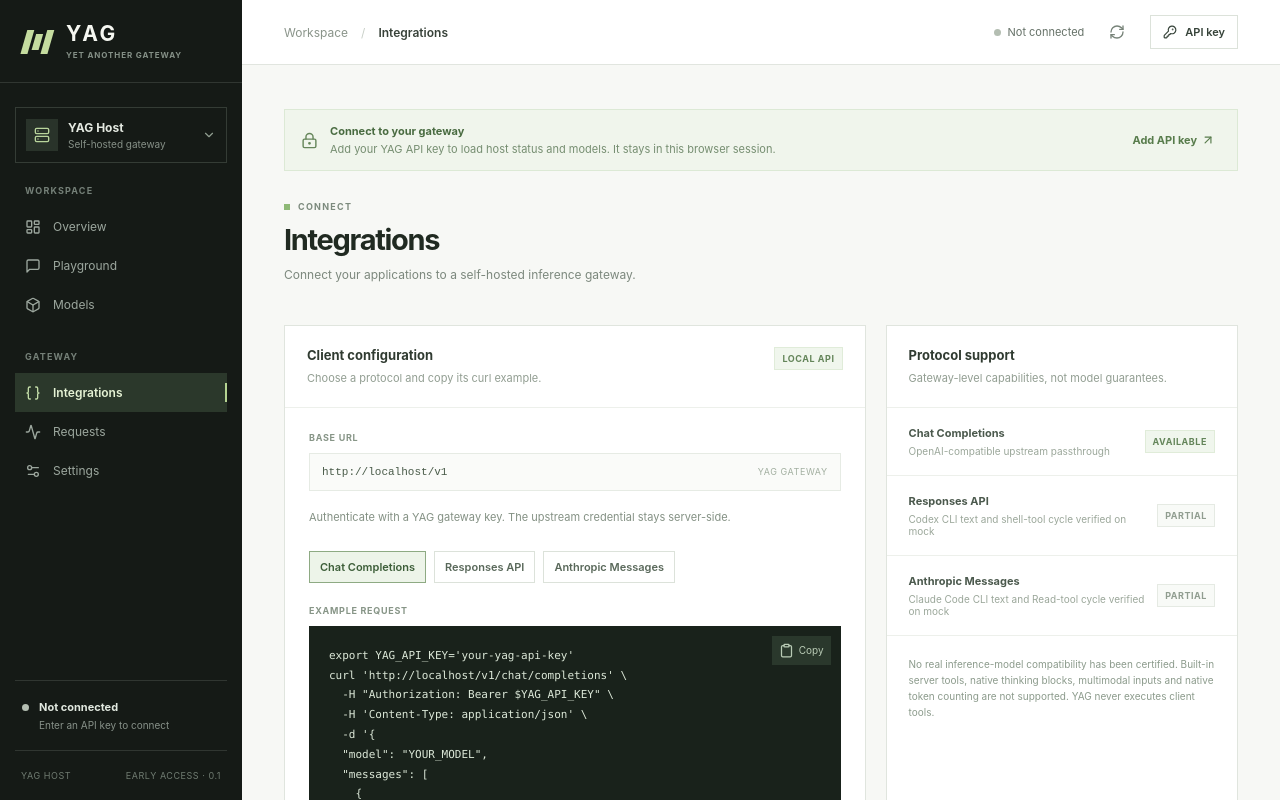
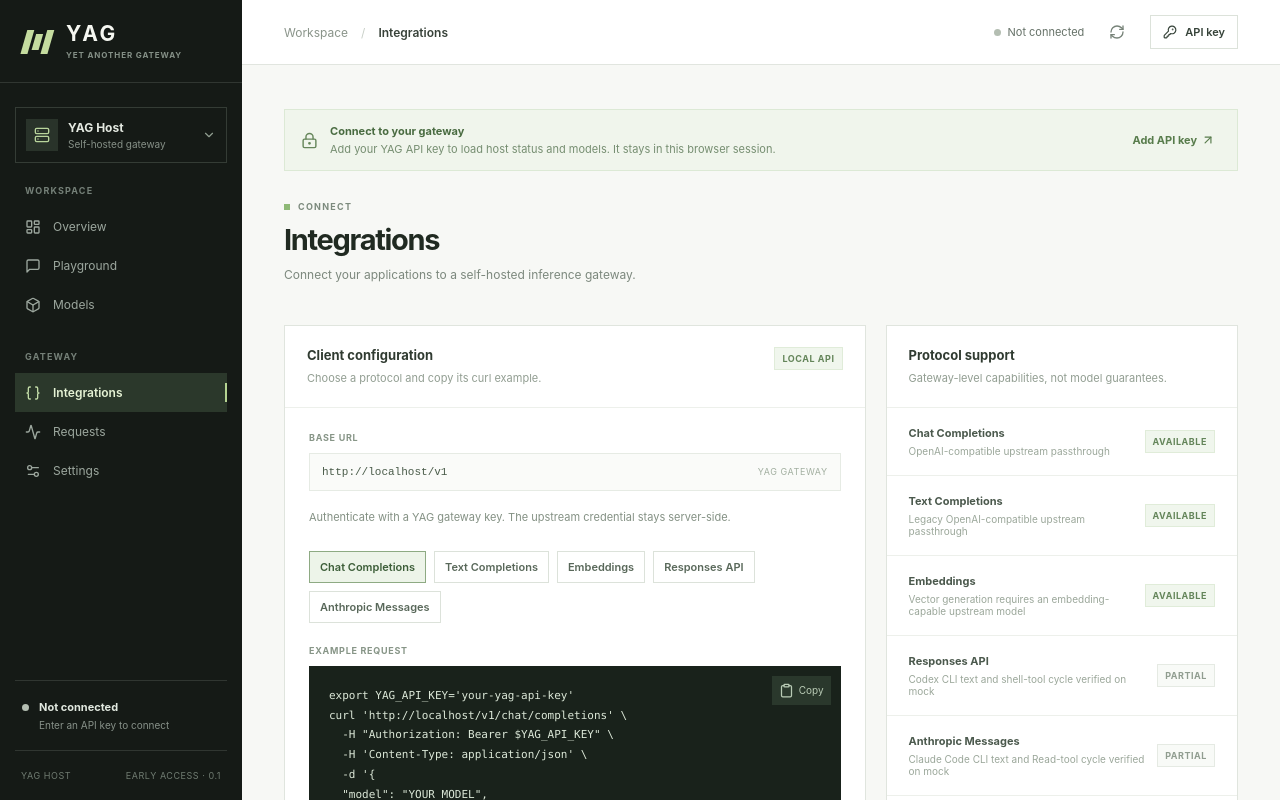
Before and after one commit to oakvx/yag, a React (Vite) app in the folder console/: page / in a window 1280 px wide. Both pictures are taken after a click on the button "Integrations". Shown: the top 800 px of the page. Built offline with nearby package versions, Linux system fonts and the light colour scheme.

Commit message:
feat(console): generate copyable embeddings and completions integration examples

```diff
--- a/console/src/main.tsx
+++ b/console/src/main.tsx
@@ -187,13 +187,17 @@ function Playground({apiKey,models,model,setModel}: {apiKey: string; models: Mod
 }
 function CopyBlock({text}: {text: string}) { const [copied,setCopied]=useState(false); return <div className="code-block"><button onClick={async () => {try {await navigator.clipboard.writeText(text);setCopied(true);setTimeout(() => setCopied(false),2000)} catch { setCopied(false) }}} title="Copy to clipboard">{copied?<Check size={15}/>:<Clipboard size={15}/>} {copied?'Copied':'Copy'}</button><pre>{text}</pre></div> }
 function Integrations({model}: {model: string}) {
-  const [protocol,setProtocol]=useState<'chat'|'responses'|'anthropic'>('chat')
+  const [protocol,setProtocol]=useState<'chat'|'completions'|'embeddings'|'responses'|'anthropic'>('chat')
   const base=window.location.origin
   const shell=(s:string)=>"'"+s.replace(/'/g,"'\\''")+"'"
   const chosen=model||'YOUR_MODEL'
   const samples={
     chat:{title:'Chat Completions',path:'/v1/chat/completions',body:{
       model:chosen,messages:[{role:'user',content:'Hello'}],stream:false}},
+    completions:{title:'Text Completions',path:'/v1/completions',body:{
+      model:chosen,prompt:'Hello',stream:false}},
+    embeddings:{title:'Embeddings',path:'/v1/embeddings',body:{
+      model:'YOUR_EMBEDDING_MODEL',input:'Hello'}},
     responses:{title:'Responses API',path:'/v1/responses',body:{
       model:chosen,input:'Hello',store:false,stream:false}},
     anthropic:{title:'Anthropic Messages',path:'/v1/messages',body:{
@@ -217,7 +221,7 @@ function Integrations({model}: {model: string}) {
         <div className="endpoint"><code>{base}/v1</code><span>YAG GATEWAY</span></div>
         <p>Authenticate with a YAG gateway key. The upstream credential stays server-side.</p>
         <div className="protocol-tabs" role="group" aria-label="Protocol sample">
-          {(['chat','responses','anthropic'] as const).map(p=>
+          {(['chat','completions','embeddings','responses','anthropic'] as const).map(p=>
             <button type="button" key={p} aria-pressed={protocol===p}
               className={protocol===p?'selected':''} onClick={()=>setProtocol(p)}>
               {samples[p].title}
@@ -225,13 +229,17 @@ function Integrations({model}: {model: string}) {
         </div>
         <div className="field-caption">EXAMPLE REQUEST</div>
         <CopyBlock text={curl}/>
-        <p className="tiny-note">A discovered model is selected when available. Replace the example key with your gateway key. Protocol translation and model features may differ.</p>
+        <p className="tiny-note">A discovered model is selected for generation when available. Embeddings require a separately installed embedding-capable model. Replace the example key with your gateway key; model capabilities vary by backend.</p>
       </div></section>
       <section className="panel integration-side">
         <div className="panel-head"><div><h2>Protocol support</h2>
           <p>Gateway-level capabilities, not model guarantees.</p></div></div>
         <div className="protocol-row"><div><b>Chat Completions</b>
           <small>OpenAI-compatible upstream passthrough</small></div><span className="tag green">AVAILABLE</span></div>
+        <div className="protocol-row"><div><b>Text Completions</b>
+          <small>Legacy OpenAI-compatible upstream passthrough</small></div><span className="tag green">AVAILABLE</span></div>
+        <div className="protocol-row"><div><b>Embeddings</b>
+          <small>Vector generation requires an embedding-capable upstream model</small></div><span className="tag green">AVAILABLE</span></div>
         <div className="protocol-row"><div><b>Responses API</b>
           <small>Codex CLI text and shell-tool cycle verified on mock</small></div><span className="tag">PARTIAL</span></div>
         <div className="protocol-row"><div><b>Anthropic Messages</b>
```
